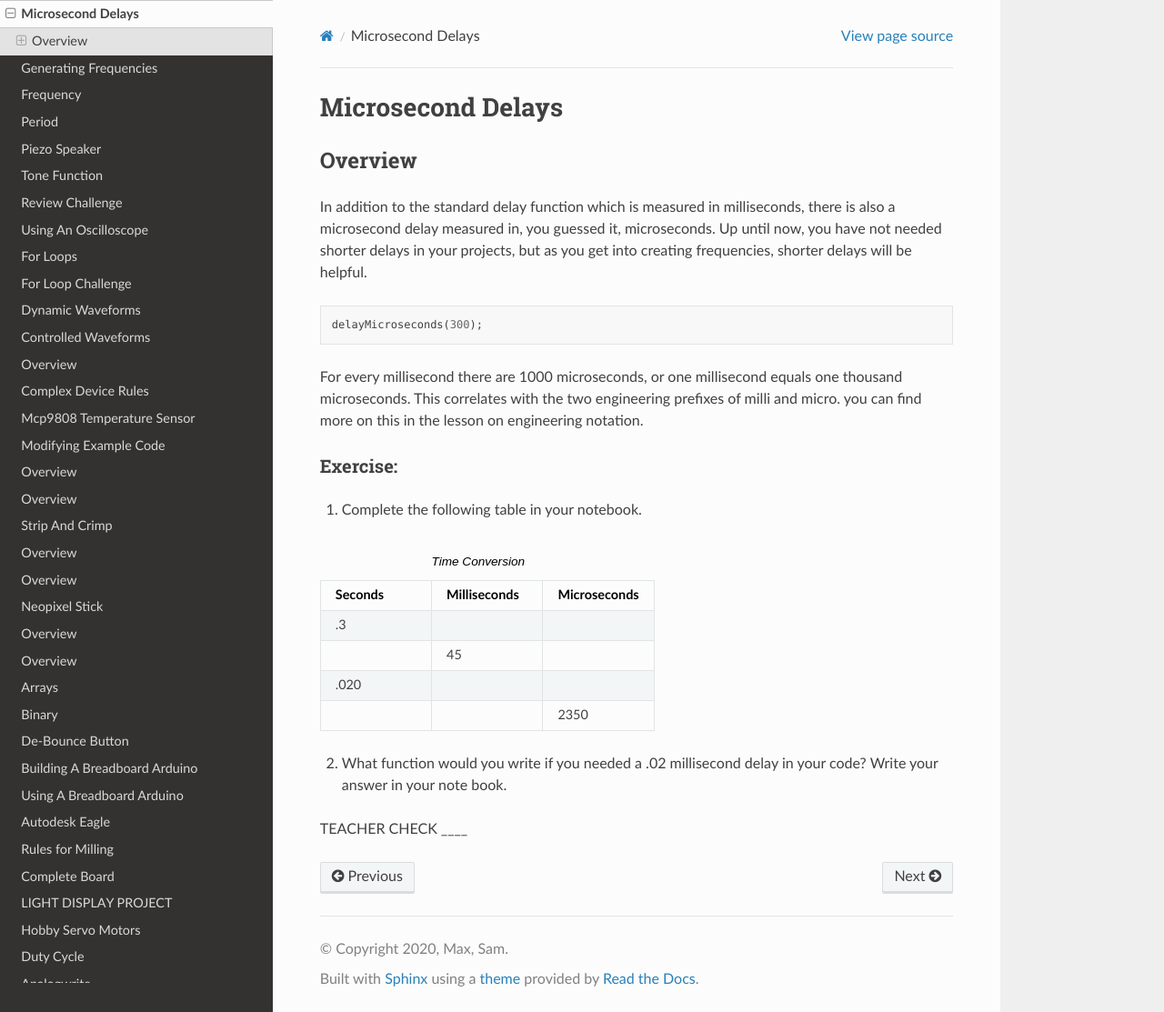
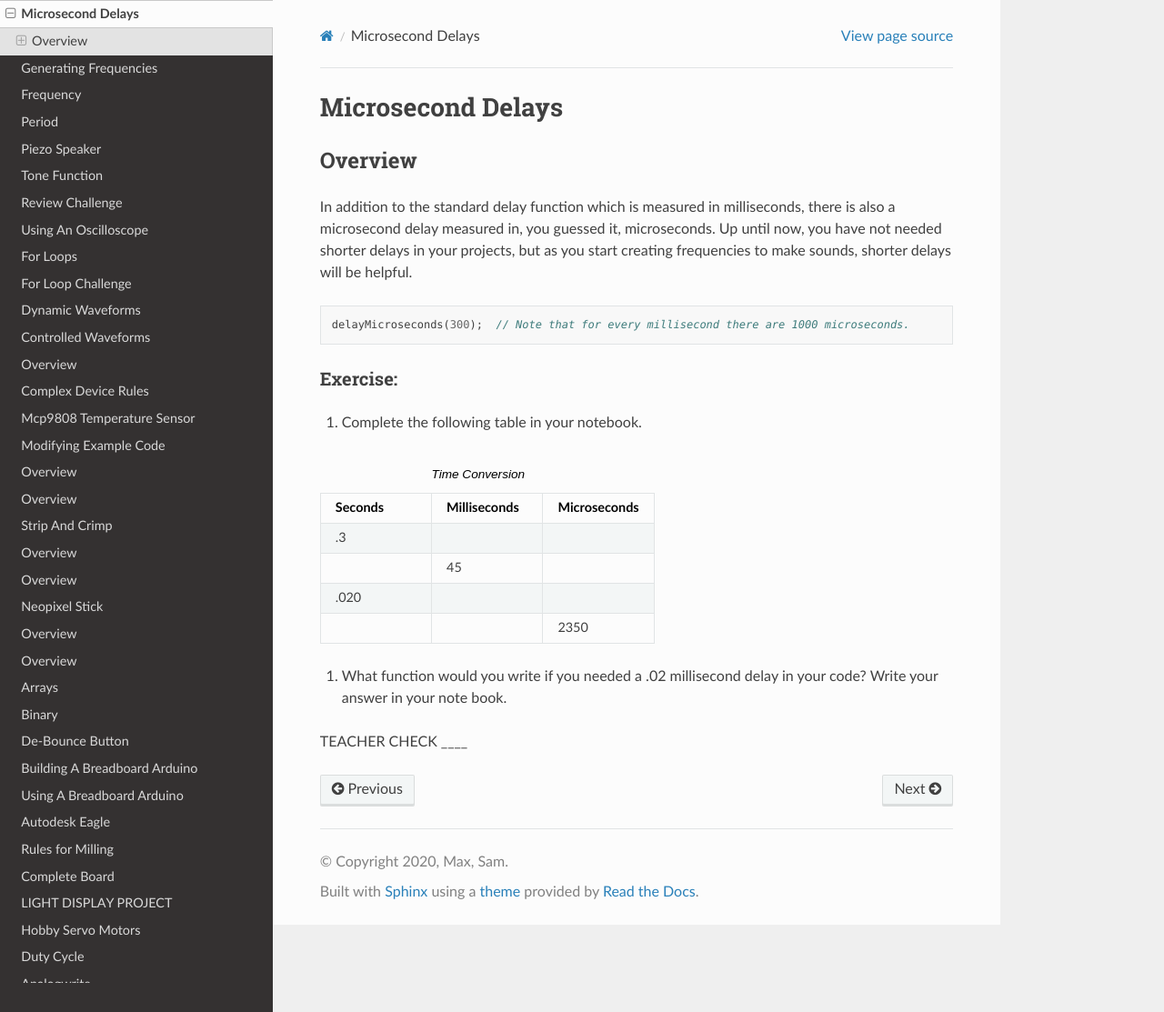
Before and after one commit to maxtkc/mvths-wiki, a Sphinx documentation site: the page built from docs/024a-microsecond-delay.rst, in a window 1280 px wide and 1113 px high. Shown: the whole window at 91% size. Built offline with Sphinx 7.4.7 and the Read the Docs theme 2.0.0, drawn with Linux system fonts in a browser that asks for light colours; pages that are not in the unit, such as notebooks, are missing from menus.

Commit message:
Update 024a-microsecond-delay.rst

```diff
--- a/docs/024a-microsecond-delay.rst
+++ b/docs/024a-microsecond-delay.rst
@@ -4,20 +4,16 @@
 Overview
 --------
 
-In addition to the standard delay function which is measured in milliseconds, there is also a microsecond delay measured in, you guessed it, microseconds. Up until now, you have
-not needed shorter delays in your projects, but as you get into creating frequencies, shorter delays will be helpful.
+In addition to the standard delay function which is measured in milliseconds, there is also a microsecond delay measured in, you guessed it, microseconds. Up until now, you have not needed shorter delays in your projects, but as you start creating frequencies to make sounds, shorter delays will be helpful.
 
 .. code-block:: c
 
-  delayMicroseconds(300);
-
-For every millisecond there are 1000 microseconds, or one millisecond equals one thousand microseconds. This correlates with the two engineering prefixes of milli and micro.
-you can find more on this in the lesson on engineering notation.
+  delayMicroseconds(300);  // Note that for every millisecond there are 1000 microseconds.
 
 Exercise:
 ~~~~~~~~~
 
-1. Complete the following table in your notebook.
+#. Complete the following table in your notebook.
 
 .. list-table:: Time Conversion
    :widths: 25 25 25
```
Also changed, not shown: other parts of docs/024a-microsecond-delay.rst (+1 -1 lines).
